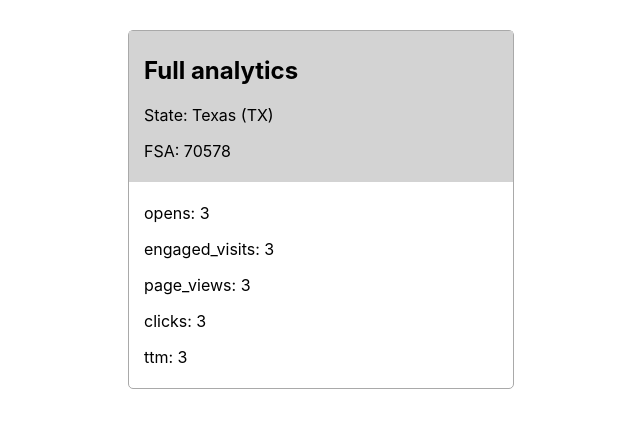
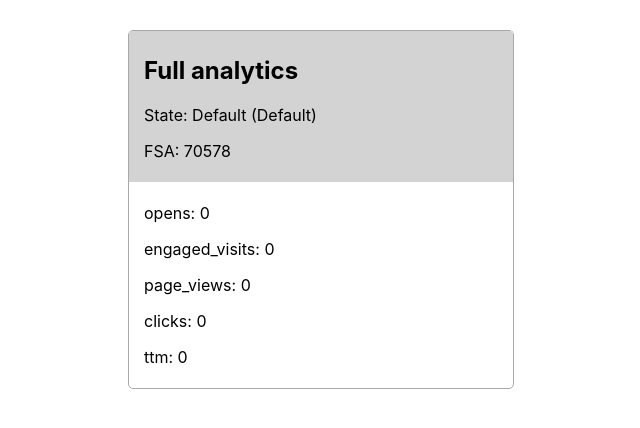
Before and after one commit to atrofimova-blackbird/hackathon, a React (Create React App) app: page / in a window 1280 px wide. Shown: the top 428 px of the page, without its empty margins (468-1108 px from the left). Built offline with nearby package versions, Linux system fonts and the light colour scheme.

Commit message:
add map clicks handler to update beacons results

```diff
--- a/src/components/MapChart/MapChart.js
+++ b/src/components/MapChart/MapChart.js
@@ -26,7 +26,7 @@ const offsets = {
   DC: [49, 21]
 };
 
-const MapChart = ({ setTooltipContent }) => {
+const MapChart = (props) => {
   return (
     <ComposableMap className="MapChart" data-tip="" projection="geoAlbersUsa">
       <Geographies geography={geoUrl}>
@@ -42,13 +42,21 @@ const MapChart = ({ setTooltipContent }) => {
                   onMouseEnter={() => {
                     // const NAME = geo.properties.name;
                     const { clicks, opens } = cur;
-                    setTooltipContent(`Reduced analytics: ${clicks} clicks, ${opens} opens`);
+                    props.setTooltipContent(`Reduced analytics: ${clicks} clicks, ${opens} opens`);
                   }}
                   onMouseLeave={() => {
-                    setTooltipContent("");
+                    props.setTooltipContent("");
                   }}
                   onClick={() => {
-
+                    props.setBeaconsContent({
+                      id: cur.id,
+                      name: geo.properties.name,
+                      opens: cur.opens,
+                      engaged_visits: cur.engaged_visits,
+                      page_views: cur.page_views,
+                      clicks: cur.clicks,
+                      ttm: cur.ttm
+                    });
                   }}
                   style={{
                     default: {
--- a/src/components/ResultCard/ResultCard.js
+++ b/src/components/ResultCard/ResultCard.js
@@ -1,20 +1,20 @@
 import React from "react";
 import './ResultCard.css';
 
-const ResultCard = () => {
+const ResultCard = (props) => {
   return (
     <div className="ResultCard">
       <div className="header">
         <h2>Full analytics</h2>
-        <p>State: Texas (TX)</p>
+        <p>State: <span>{props.beacons.name || "Default"} ({props.beacons.id || "Default"})</span></p>
         <p>FSA: 70578</p>
       </div>
       <div className="beacons-data">
-        <p>opens: 3</p>
-        <p>engaged_visits: 3</p>
-        <p>page_views: 3</p>
-        <p>clicks: 3</p>
-        <p>ttm: 3</p>
+        <p>opens: <span>{props.beacons.opens || 0}</span></p>
+        <p>engaged_visits: <span>{props.beacons.engaged_visits || 0}</span></p>
+        <p>page_views: <span>{props.beacons.page_views || 0}</span></p>
+        <p>clicks: <span>{props.beacons.clicks || 0}</span></p>
+        <p>ttm: <span>{props.beacons.ttm || 0}</span></p>
       </div>
     </div>
   );
--- a/src/hoc/Layout.js
+++ b/src/hoc/Layout.js
@@ -5,11 +5,13 @@ import ResultCard from "../components/ResultCard/ResultCard";
 
 function Layout() {
   const [content, setContent] = useState("");
+  const [beacons, setBeacons] = useState({});
+
   return (
     <div className="Layout">
-      <MapChart setTooltipContent={setContent} />
+      <MapChart setBeaconsContent={setBeacons} setTooltipContent={setContent} />
       <ReactTooltip>{content}</ReactTooltip>
-      <ResultCard />
+      <ResultCard beacons={beacons} />
     </div>
   );
 }
```
Also changed, not shown: src/App.css (+0 -10 lines), 1 other file (tests, documents, lock files or other folders).
